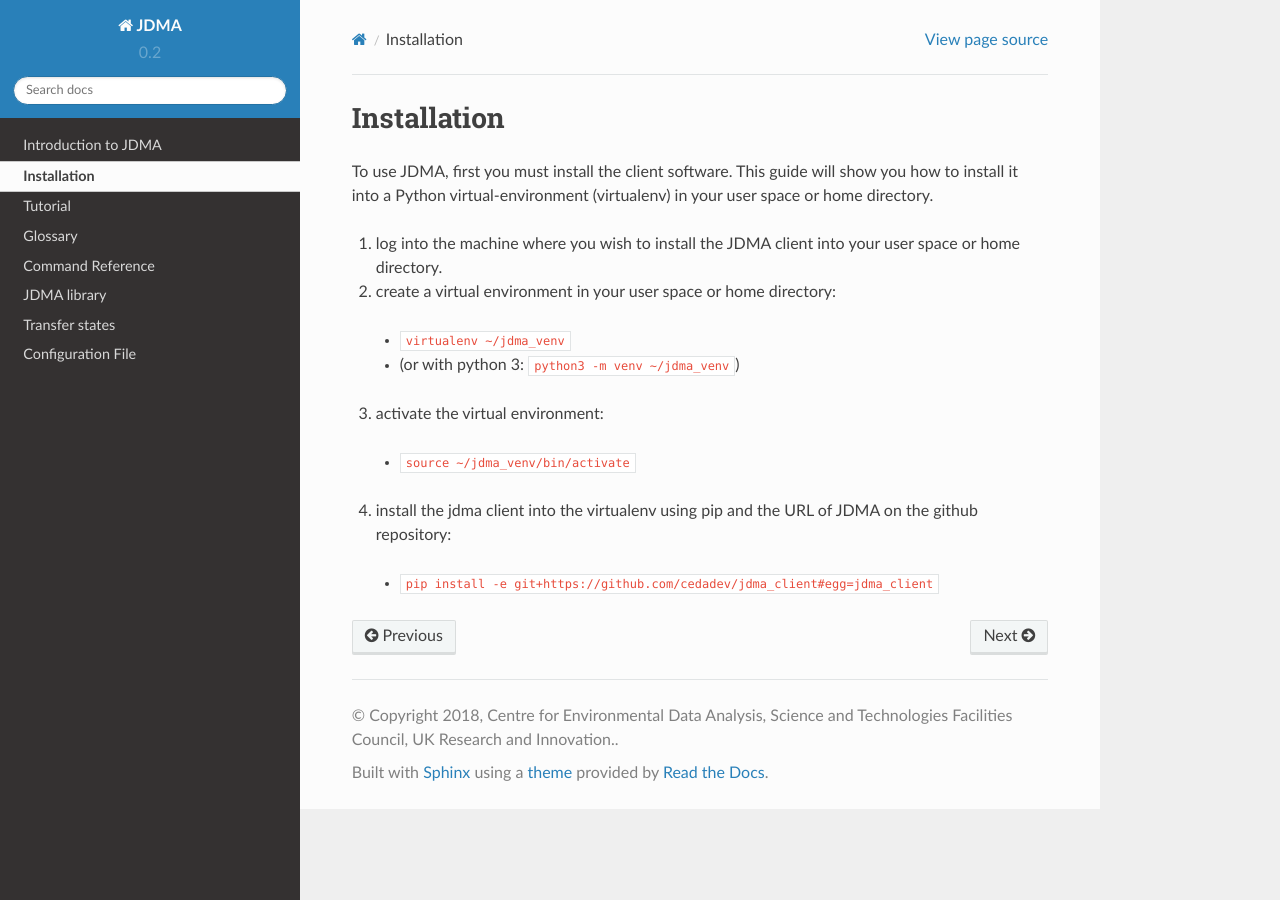
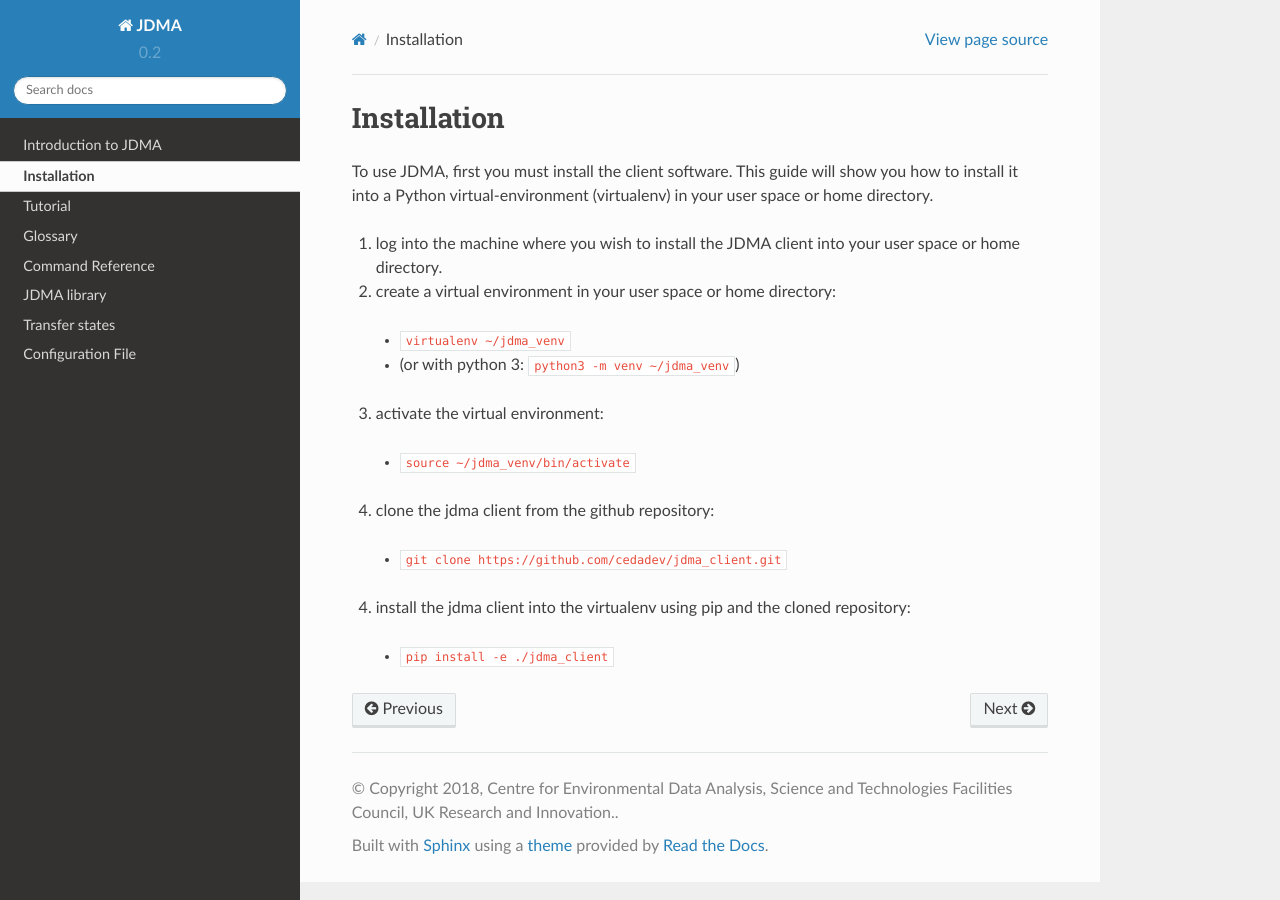
Before and after one commit to cedadev/jdma_client, a Sphinx documentation site: the page built from docs/jdma_client/installation.rst, in a window 1280 px wide. Built offline with Sphinx 7.4.7 and the Read the Docs theme 2.0.0, drawn with Linux system fonts in a browser that asks for light colours.

Commit message:
Changed install procedure

```diff
--- a/docs/jdma_client/installation.rst
+++ b/docs/jdma_client/installation.rst
@@ -15,6 +15,10 @@ user space or home directory.
 
   * ``source ~/jdma_venv/bin/activate``
 
-4. install the jdma client into the virtualenv using pip and the URL of JDMA on the github repository:
+4. clone the jdma client from the github repository:
 
-  * ``pip install -e git+https://github.com/cedadev/jdma_client#egg=jdma_client``
+  * ``git clone https://github.com/cedadev/jdma_client.git``
+
+4. install the jdma client into the virtualenv using pip and the cloned repository:
+
+  * ``pip install -e ./jdma_client``
```
